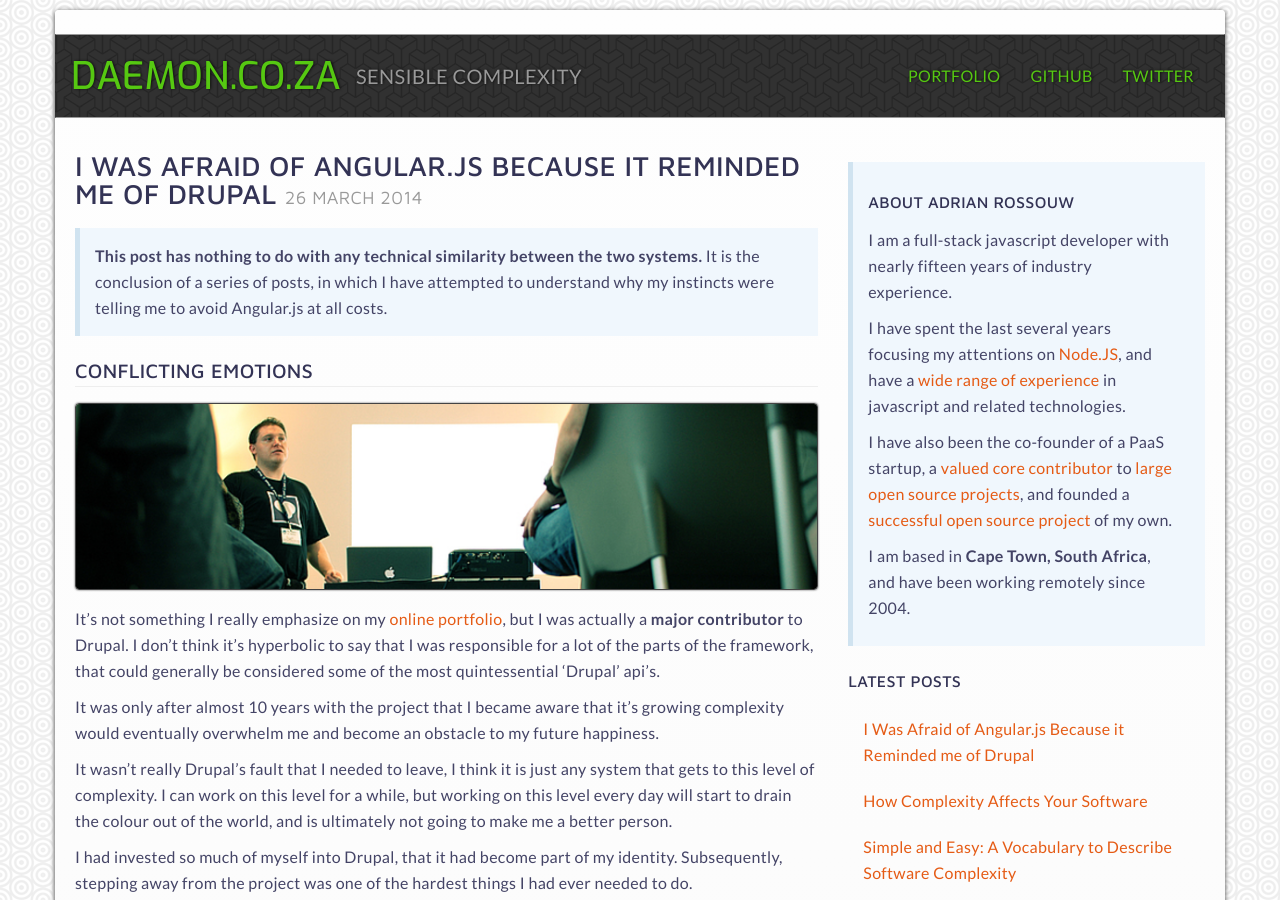
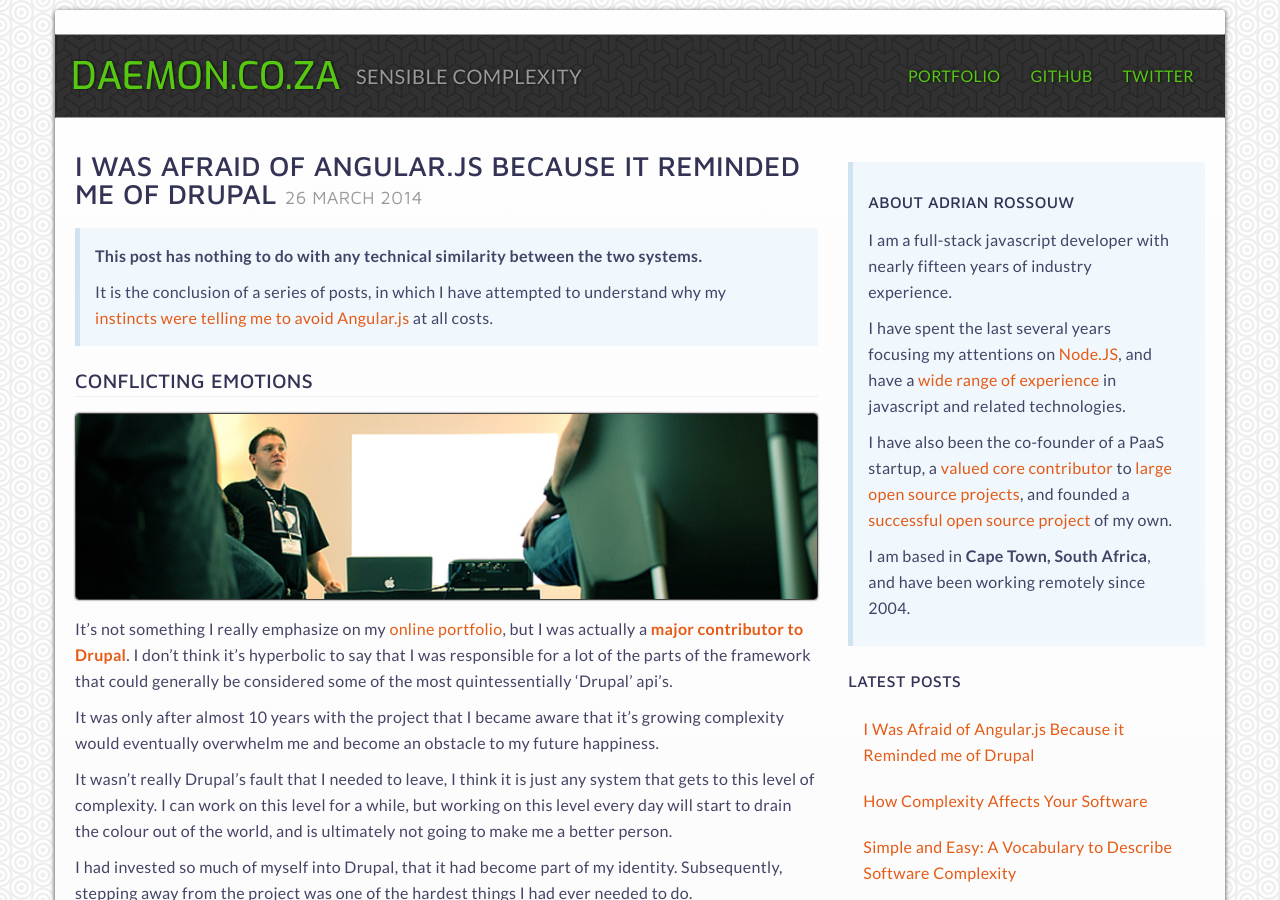
Before and after one commit to AdrianRossouw/daemon-co-za, a Jekyll site: the page built from _posts/articles/2014-03-26-angular-reminded-me-of-drupal.md, in a window 1280 px wide and 900 px high. Built offline with Jekyll 4.4.1, drawn with Linux system fonts in a browser that asks for light colours.

Commit message:
expand on intro

```diff
--- a/_posts/articles/2014-03-26-angular-reminded-me-of-drupal.md
+++ b/_posts/articles/2014-03-26-angular-reminded-me-of-drupal.md
@@ -18,9 +18,10 @@ images:
 ---
 <div class='bs-callout bs-callout-info'>
 <p><strong>This post has nothing to do with any technical similarity
-between the two systems.</strong> It is the conclusion of a series of posts, in which
-I have attempted to understand why my instincts were telling me to avoid
-Angular.js at all costs.</p>
+between the two systems.</strong></p>
+<p>It is the conclusion of a series of posts, in which
+I have attempted to understand why my <a href='/2014/03/wrong-to-be-afraid-of-angular'>instincts were telling me to avoid
+Angular.js</a> at all costs.</p>
 </div>
 
 ### Conflicting Emotions
@@ -30,9 +31,9 @@ Angular.js at all costs.</p>
 </div>
 
 It's not something I really emphasize on my [online portfolio](/portfolio), but
-I was actually a __major contributor__ to Drupal. I don't think
-it's hyperbolic to say that I was responsible for a lot of the parts of the framework,
-that could generally be considered some of the most quintessential 'Drupal' api's.
+I was actually a [__major contributor to Drupal__](https://drupal.org/node/956624). I don't think
+it's hyperbolic to say that I was responsible for a lot of the parts of the framework
+that could generally be considered some of the most quintessentially 'Drupal' api's.
 
 It was only after almost 10 years with the project that I became aware that it's
 growing complexity would eventually overwhelm me and become an obstacle to my future happiness.
```
